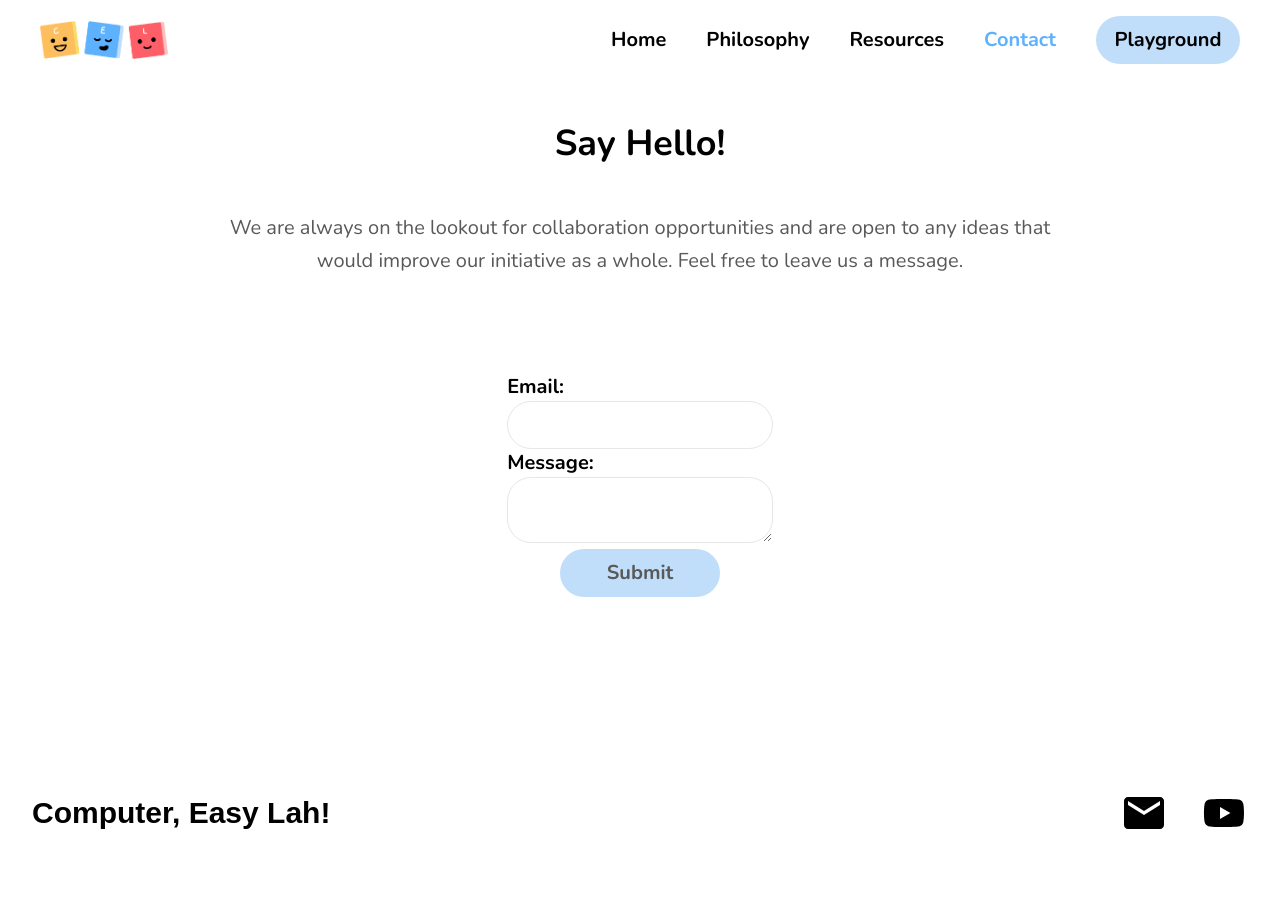
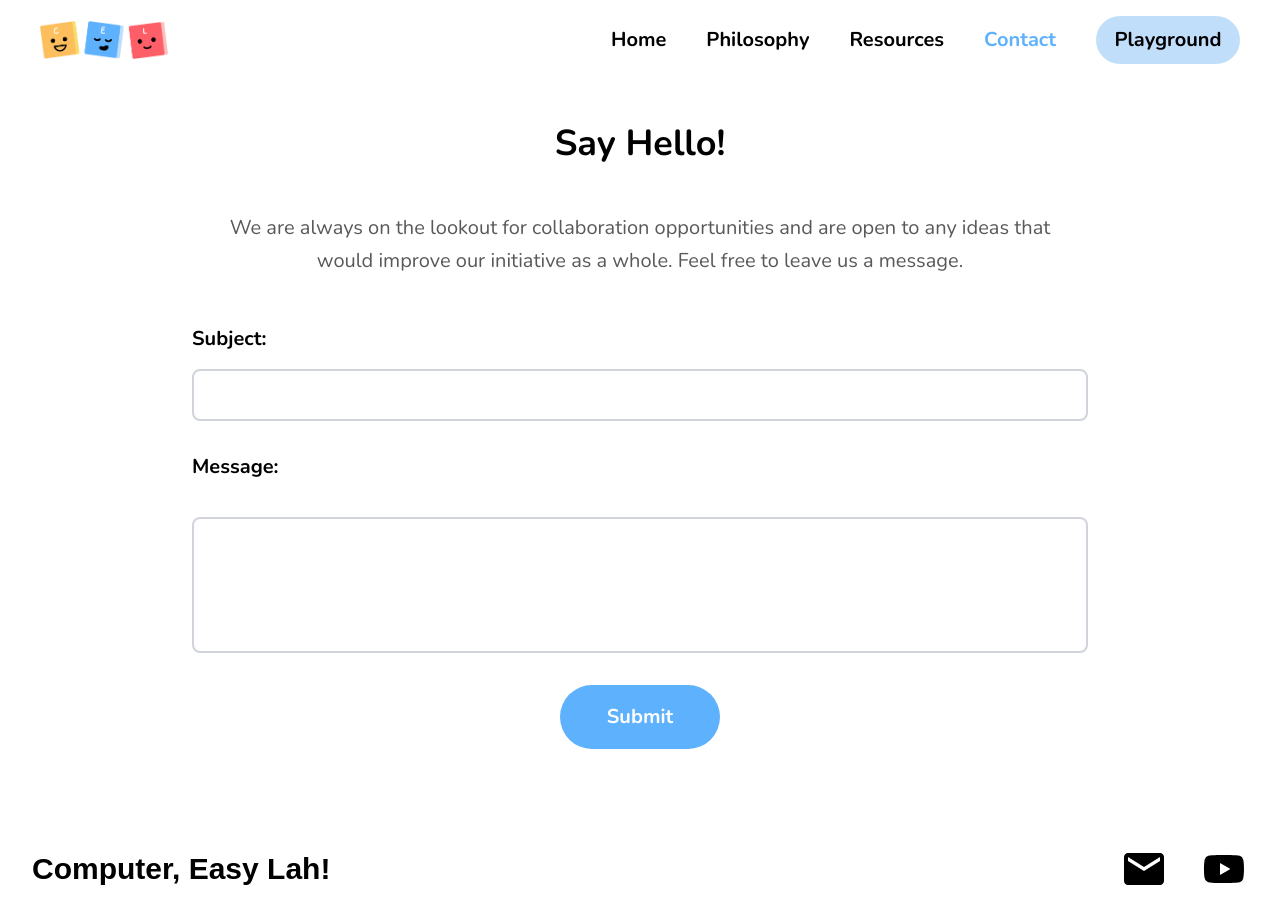
Before and after one commit to eugenetangkj/computereasylah, a Next.js app: page /contact in a window 1280 px wide. Before the commit the page ends 869 px from the top, so only its background shows below. Built offline with nearby package versions, Linux system fonts and the light colour scheme; a web font is replaced by a local one.

Commit message:
Style navbar page

```diff
--- a/components/Footer.tsx
+++ b/components/Footer.tsx
@@ -3,7 +3,7 @@ import { MdEmail } from "react-icons/md";
 
 const Footer = () => {
   return (
-    <footer className="relative z-10 w-full overflow-x-auto">
+    <footer className="z-10 w-full overflow-x-auto">
       <div className="flex justify-between items-center bg-white px-4 sm:px-8 py-8">
         <h2 className='font-gaegu text-xl sm:text-2xl md:text-3xl font-bold'>Computer, Easy Lah!</h2>
         <div className="flex items-center space-x-4 sm:space-x-8">
--- a/components/Navbar.tsx
+++ b/components/Navbar.tsx
@@ -120,9 +120,9 @@ useEffect(() => {
 
 
   return (
-    <nav id="navbar" className="fixed top-0 flex justify-between items-center bg-white h-20 font-nunito w-full duration-300">
+    <nav id="navbar" className="fixed top-0 flex justify-between items-center bg-white h-20 font-nunito w-full duration-300 z-10">
       {/* Logo */}
-      <NextLink href="/home">
+      <NextLink href="/home" className='w-fit'>
         <Image src={LogoIcon} alt="Logo" className="ml-10 w-28 sm:w-32" />
       </NextLink>
       {/* Desktop menu items */}
--- a/pages/contact.tsx
+++ b/pages/contact.tsx
@@ -2,8 +2,7 @@ import Text from "@/common/Text";
 import Title from "@/common/Title";
 import Layout from "@/components/layout";
 import Head from "next/head";
-import { useEffect } from "react";
-import { Slides } from "@/common/Slides";
+import { useState, useEffect } from "react";
 
 //Contact page
 const Contact = () => {
@@ -13,6 +12,18 @@ const Contact = () => {
 
   }, []);
 
+  const [subject, setSubject] = useState<string>(""); // Initialize the subject state with an empty string
+    const [message, setMessage] = useState<string>(""); // Initialize the message state with an empty string
+
+    const handleSubjectChange = (event: React.ChangeEvent<any>) => {
+      setSubject(event.target.value);
+    };
+
+    const handleMessageChange = (event: React.ChangeEvent<any>) => {
+      setMessage(event.target.value);
+    };
+
+
   return (
     <div>
       <Head>
@@ -20,8 +31,8 @@ const Contact = () => {
       </Head>
 
       <Layout>
-        <div className="overflow-x-hidden mb-32">
-            <div className="flex flex-col items-center text-center bg-white lg:mx-16 xl:mx-48 2xl:mx-64">
+        <div className="overflow-x-hidden mb-8 sm:mb-16">
+            <div className="flex flex-col items-center text-center bg-white mx-8 lg:mx-16 xl:mx-48 2xl:mx-64">
                 <div className="mx-auto w-11/12 mb-8 md:mb-12">
                 <Title
                     className="p-4 md:p-12 items-center"
@@ -32,7 +43,34 @@ const Contact = () => {
                     content="We are always on the lookout for collaboration opportunities and are open to any ideas that would improve our initiative as a whole. Feel free to leave us a message."
                 />
                 </div>
-                <Slides />
+                <div className="w-full text-left flex flex-col gap-y-8">
+            <div className='flex flex-col space-y-4'>
+              <label htmlFor="subject" className="font-nunito font-bold text-xl">
+                Subject:
+              </label>
+              <input
+                type='text'
+                name="subject"
+                id="subject"
+                className="border-2 border-gray-300 text-gray-900 rounded-lg text-xl  focus:outline-blue-500 p-2.5  placeholder-gray-300"
+                onChange={ handleSubjectChange }
+            />
+            </div>
+
+            <div className="w-full text-left flex flex-col gap-y-8">
+                <label htmlFor="message" className="block mb-2 md:mb-1 font-nunito font-bold text-xl">Message:</label>
+                <textarea
+                    rows={4}
+                    name="message"
+                    id="message"
+                    className="border-2 border-gray-300 text-gray-900 rounded-lg text-xl  focus:outline-blue-500 p-2.5  placeholder-gray-300 resize-none"
+                    onChange={ handleMessageChange }
+                />
+            </div>
+            <button className="w-1/2 h-12 sm:w-40 sm:h-16 bg-trust-blue-900 rounded-full mx-auto hover:bg-trust-blue-hover duration-300">
+              <Text content="Submit" className="font-bold text-white" />
+            </button>
+          </div>
 
             </div>
         </div>
```
